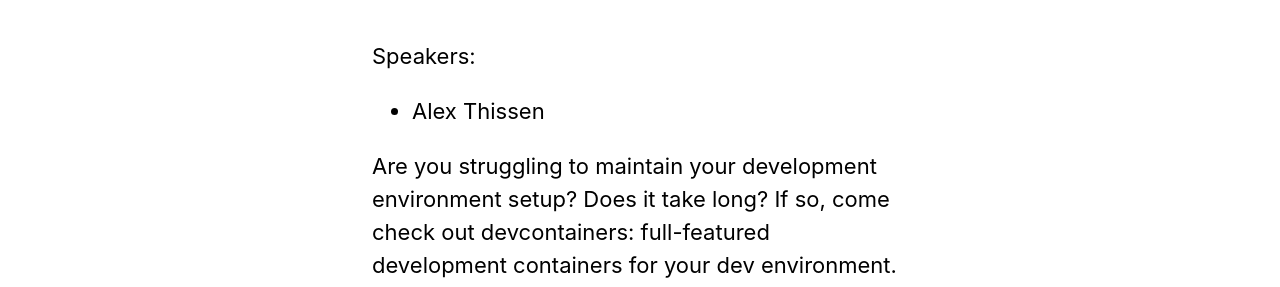
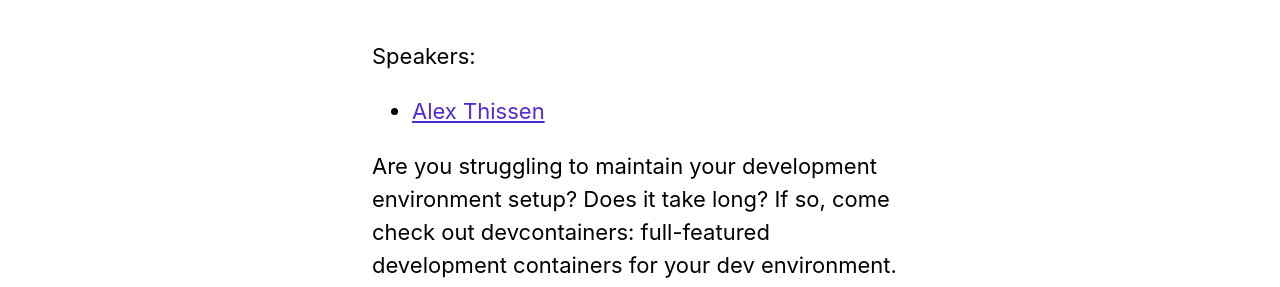
Before and after one commit to dotnetdevsaustria/dotnetdevsaustria.github.io, a Jekyll site: the page built from _events/2026-01-20.md, in a window 1280 px wide. Shown: the part 273-560 px from the top of the page. Built offline with Jekyll 4.4.1, drawn with Linux system fonts in a browser that asks for light colours; cached includes are drawn as plain includes.

Commit message:
Enhance speaker list with links to speaker pages in event layout

```diff
--- a/_layouts/event.html
+++ b/_layouts/event.html
@@ -53,7 +53,20 @@ layout: default
         <br>
         Speakers:
         <ul>
-          {% for speaker in page.speakers %}<li>{{ speaker }}</li>{% endfor %}
+          {% for speaker in page.speakers %}
+            {% assign speaker_page = nil %}
+            {% for s in site.speakers %}
+              {% if s.name == speaker %}
+                {% assign speaker_page = s %}
+                {% break %}
+              {% endif %}
+            {% endfor %}
+            {% if speaker_page %}
+              <li><a href="{{ speaker_page.url | relative_url }}">{{ speaker }}</a></li>
+            {% else %}
+              <li>{{ speaker }}</li>
+            {% endif %}
+          {% endfor %}
         </ul>
 
         {% if page.location %}Location: {{ page.location }}<br>{% endif %}
```
